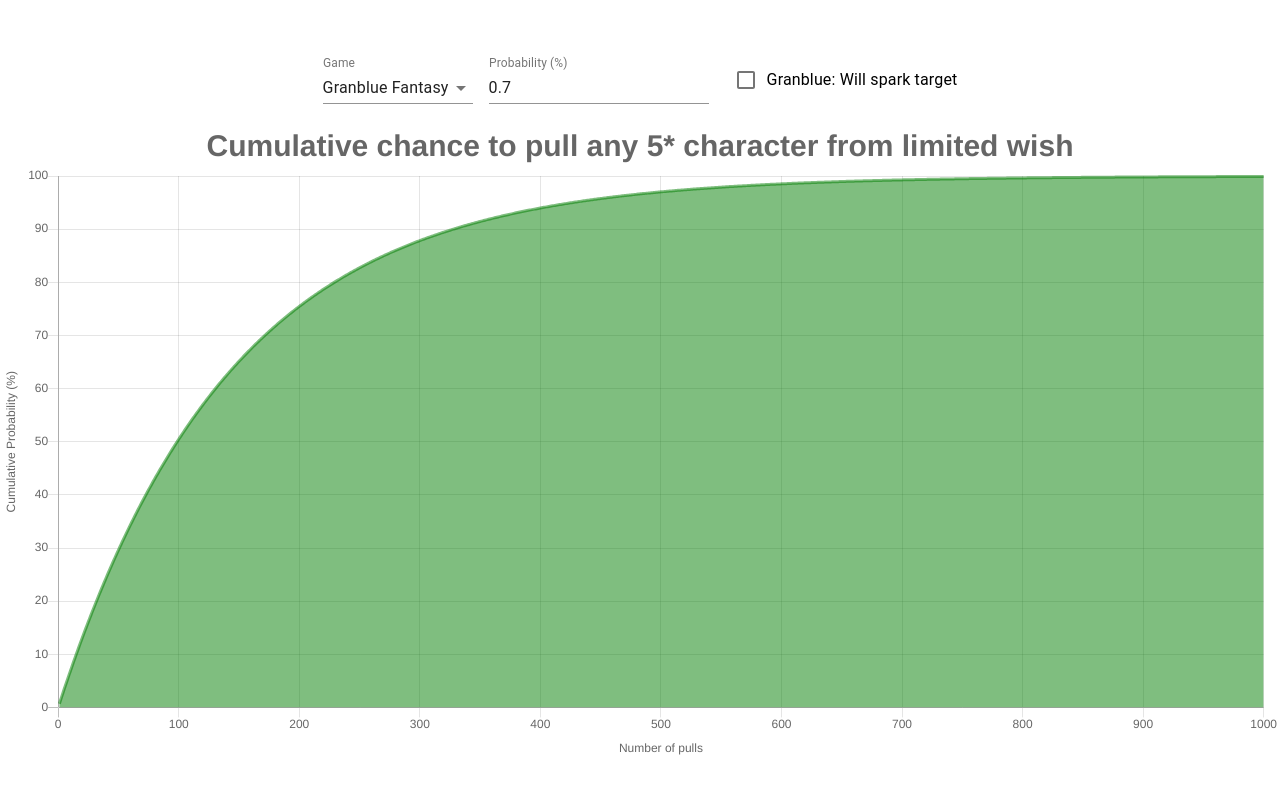
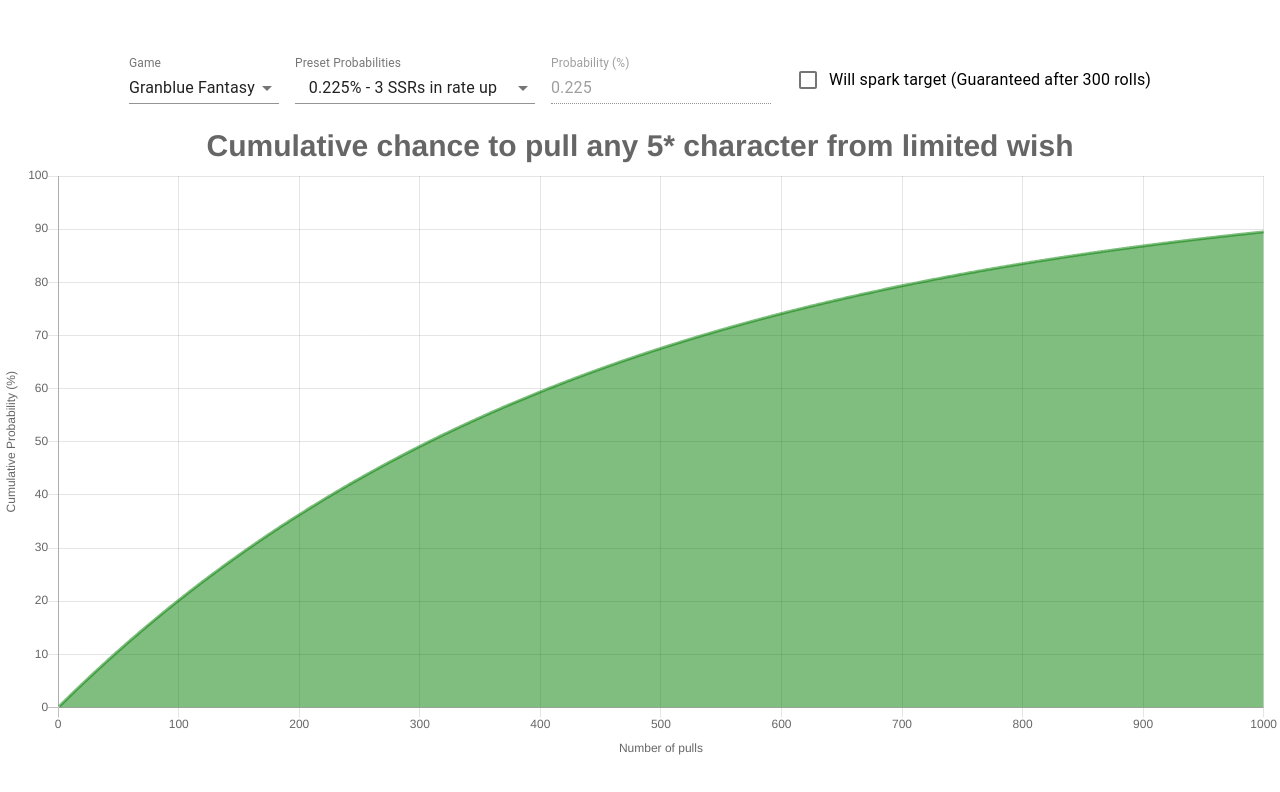
Before and after one commit to DatKami/gacha-roll-analyzer, a React (Create React App) app: page / in a window 1280 px wide. Shown: the top 792 px of the page. Built offline with nearby package versions, Linux system fonts and the light colour scheme.

Commit message:
Switch between games, preset probabilities, checkmark for genshin for aiming for limited

```diff
--- a/src/App.js
+++ b/src/App.js
@@ -16,17 +16,91 @@ const MODES = {
       DATA_TRANSFORMS = {
         GRANBLUE: ProbabilityDataTransform,
         FGO: ProbabilityDataTransform,
-        GENSHIN: GenshinDataTransform
-      };
+        GENSHIN: {
+            true: GenshinDataTransform,
+            false: GenshinDataTransform2
+        }
+      },
+      useStyles = makeStyles((theme) => ({
+        formControl: {
+          margin: theme.spacing(1),
+          minWidth: 120,
+        },
+        formControlPresetProbabilities: {
+          margin: theme.spacing(1),
+          minWidth: 240,
+        },
+        selectEmpty: {
+          marginTop: theme.spacing(2),
+        },
+      })),
+      DEFAULT_PROBABILITIES = {
+          GRANBLUE: [
+              {
+                  name: '0.225% - 3 SSRs in rate up',
+                  value: 0.225
+              },
+              {
+                  name: '0.45% - 2 SSRs in rate up',
+                  value: 0.45
+              },
+              {
+                  name: '0.7% - 1 SSR in rate up',
+                  value: 0.7
+              },
+              {
+                  name: '3% - Any SSR',
+                  value: 3
+              },
+              {
+                  name: 'Custom',
+                  value: undefined
+              }
+          ],
+          FGO: [
+              {
+                  name: '0.7% - 5* Servant Rate Up',
+                  value: 0.7
+              },
+              {
+                  name: '1% - Any 5* Servant',
+                  value: 1
+              },
+              {
+                  name: 'Custom',
+                  value: undefined
+              }
+          ],
+          GENSHIN: [
+              {
+                  name: '0.6% - 5* Any',
+                  value: 0.6
+              },
+              {
+                  name: 'Custom',
+                  value: undefined
+              }
+          ]
+      }
 
-function chartDataTransform(probability, pityLimit, mode) {
+function chartDataTransform(probability, pityLimit, isGenshinLimitedCharacter, mode) {
+  let dataTransform = DATA_TRANSFORMS[mode],
+      properties = {probability}
+
+  if (mode === MODES.GENSHIN) {
+      dataTransform = dataTransform[isGenshinLimitedCharacter]
+  }
+  if (mode === MODES.GRANBLUE) {
+      properties.pityLimit = pityLimit ? 300 : undefined
+  }
+
   return {
     data: {
       datasets: [{
         lineTension: 0,
         pointRadius: 0,
         pointHitRadius: 2,
-        data: DATA_TRANSFORMS[mode]({probability, pityLimit: pityLimit ? 300 : undefined}),
+        data: dataTransform(properties),
         backgroundColor: 'rgba(0, 127, 0, .5)',
         borderColor: 'rgba(0, 127, 0, .5)'
       }]
@@ -64,52 +138,97 @@ function chartDataTransform(probability, pityLimit, mode) {
   }
 }
 
-const useStyles = makeStyles((theme) => ({
-  formControl: {
-    margin: theme.spacing(1),
-    minWidth: 120,
-  },
-  selectEmpty: {
-    marginTop: theme.spacing(2),
-  },
-}));
-
 function App() {
   const classes = useStyles();
   const [mode, setMode] = useState(MODES.GRANBLUE)
-  const [probability, setProbability] = useState(.7)
+  const [probability, setProbability] = useState(DEFAULT_PROBABILITIES[mode][0].value)
+  const [presetProbabilityIndex, setPresetProbabilityIndex] = useState(0)
+  const [probabilityInputEnabled, setProbabilityInputEnabled] = useState(false)
   const [pityLimit, setPityLimit] = useState(false)
+  const [isGenshinLimitedCharacter, setIsGenshinLimitedCharacter] = useState(false)
+  const setToDefaultProbability = (mode, index) => {
+      const probability = DEFAULT_PROBABILITIES[mode][index].value
+      if (probability === undefined) {
+          setProbabilityInputEnabled(true)
+      } else {
+          setProbability(probability)
+          setProbabilityInputEnabled(false)
+      }
+  }
+  const preSetProbability = index => {
+      setPresetProbabilityIndex(index)
+      setToDefaultProbability(mode, index)
+  }
+  const preSetMode = mode => {
+      setMode(mode)
+      let index = 0
+      if (mode !== MODES.GRANBLUE) {
+          setPityLimit(false)
+      }
+      if (mode !== MODES.GENSHIN) {
+          setIsGenshinLimitedCharacter(false)
+      }
+      if (!probabilityInputEnabled) {
+          preSetProbability(index)
+          setToDefaultProbability(mode, index)
+      } else {
+          index = DEFAULT_PROBABILITIES[mode].length - 1
+          setPresetProbabilityIndex(index)
+          setToDefaultProbability(mode, index) // custom index
+      }
+  }
 
   return (
     <div className="App">
       <header className="App-header">
         <FormGroup row={true} className={classes.formControl}>
             <FormControl className={classes.formControl}>
-                <InputLabel id="rollMode">Game</InputLabel>
+                <InputLabel id="modesInputLabel">Game</InputLabel>
                 <Select
-                  labelId="demo-simple-select-label"
-                  id="demo-simple-select"
+                  labelId="modesLabel"
+                  id="modes"
                   value={mode}
-                  onChange={e => setMode(e.target.value)}
+                  onChange={e => preSetMode(e.target.value)}
                 >
                     <MenuItem value={MODES.GRANBLUE}>Granblue Fantasy</MenuItem>
                     <MenuItem value={MODES.FGO}>Fate Grand Order</MenuItem>
                     <MenuItem value={MODES.GENSHIN}>Genshin Impact</MenuItem>
                 </Select>
             </FormControl>
-            <TextField className={classes.formControl} id="probability" label="Probability (%)" value={probability} onChange={e => setProbability(e.target.value)}/>
+            <FormControl className={classes.formControlPresetProbabilities}>
+                <InputLabel id="presetProbabilitiesInputLabel">Preset Probabilities</InputLabel>
+                <Select
+                  labelId="presetProbabilitiesLabel"
+                  id="presetProbabilities"
+                  value={presetProbabilityIndex}
+                  onChange={e => preSetProbability(e.target.value)}
+                >
+                    {DEFAULT_PROBABILITIES[mode].map((item, index) =>
+                        <MenuItem value={index}>{item.name}</MenuItem>
+                    )}
+                </Select>
+            </FormControl>
+            <TextField disabled={!probabilityInputEnabled} className={classes.formControl} id="probability" label="Probability (%)" value={probability} onChange={e => setProbability(e.target.value)}/>
             {mode === MODES.GRANBLUE &&
                 <FormControlLabel className={classes.formControl}
                     control={
                         <Checkbox id="pityLimit" checked={pityLimit} onChange={e => setPityLimit(e.target.checked) } color="primary"/>
                     }
-                    label="Granblue: Will spark target"
+                    label="Will spark target (Guaranteed after 300 rolls)"
+                />
+            }
+            {mode === MODES.GENSHIN &&
+                <FormControlLabel className={classes.formControl}
+                    control={
+                        <Checkbox id="isGenshinLimitedCharacter" checked={isGenshinLimitedCharacter} onChange={e => setIsGenshinLimitedCharacter(e.target.checked) } color="primary"/>
+                    }
+                    label="Aiming for Limited 5* Character"
                 />
             }
 
         </FormGroup>
         <Line
-          {...chartDataTransform(probability / 100, pityLimit, mode)}
+          {...chartDataTransform(probability / 100, pityLimit, isGenshinLimitedCharacter, mode)}
         />
       </header>
     </div>
--- a/src/GenshinDataTransform.js
+++ b/src/GenshinDataTransform.js
@@ -1,4 +1,4 @@
-function routine() {
+function routine(probability) {
 	let runs = 0,
 		currentPityRuns = 0,
 		pities = 0;
@@ -6,7 +6,7 @@ function routine() {
 	while (pities < 2) {
 		runs += 1;
 		currentPityRuns += 1;
-		if(Math.random() < .006 || currentPityRuns === 90) {
+		if(Math.random() < probability || currentPityRuns === 90) {
 			if (Math.random() < .5) {
 				// no good
 				currentPityRuns = 0;
@@ -21,12 +21,20 @@ function routine() {
 	return runs;
 }
 
-function GenshinDataTransform() {
+function GenshinDataTransform(properties) {
+    properties = properties || {};
+    let {probability} = properties;
+
     let buckets = [],
-	cumulativeBuckets = [],
-	sumRuns = 0,
-    numRuns = 100000,
-    data = [];
+        cumulativeBuckets = [],
+        sumRuns = 0,
+        numRuns = 100000,
+        data = [];
+
+    if (!probability) {
+        // throw new Error('Parameter probability is required');
+        probability = 0;
+    }
 
     // make empty buckets
     for (let j = 0; j < 181; ++j) {
@@ -36,7 +44,7 @@ function GenshinDataTransform() {
 
     // count runs
     for (let i = 0; i < numRuns; ++i) {
-        let run = routine();
+        let run = routine(probability);
         buckets[run] += 1;
 
         sumRuns += run;
--- a/src/GenshinDataTransform2.js
+++ b/src/GenshinDataTransform2.js
@@ -1,4 +1,4 @@
-function routine() {
+function routine(probability) {
 	let runs = 0,
 		currentPityRuns = 0,
 		pities = 0;
@@ -6,19 +6,27 @@ function routine() {
 	while (pities < 1) {
 		runs += 1;
 		currentPityRuns += 1;
-		if(Math.random() < .006 || currentPityRuns === 90) {
+		if(Math.random() < probability || currentPityRuns === 90) {
 			return runs;
 		}
 	}
 	return runs;
 }
 
-function GenshinDataTransform() {
+function GenshinDataTransform(properties) {
+    properties = properties || {};
+    let {probability} = properties;
+
     let buckets = [],
-	cumulativeBuckets = [],
-	sumRuns = 0,
-    numRuns = 100000,
-    data = [];
+        cumulativeBuckets = [],
+        sumRuns = 0,
+        numRuns = 100000,
+        data = [];
+
+    if (!probability) {
+        // throw new Error('Parameter probability is required');
+        probability = 0;
+    }
 
     // make empty buckets
     for (let j = 0; j < 91; ++j) {
@@ -28,7 +36,7 @@ function GenshinDataTransform() {
 
     // count runs
     for (let i = 0; i < numRuns; ++i) {
-        let run = routine();
+        let run = routine(probability);
         buckets[run] += 1;
 
         sumRuns += run;
```
